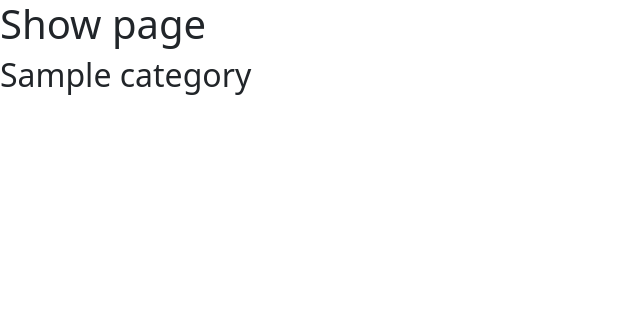
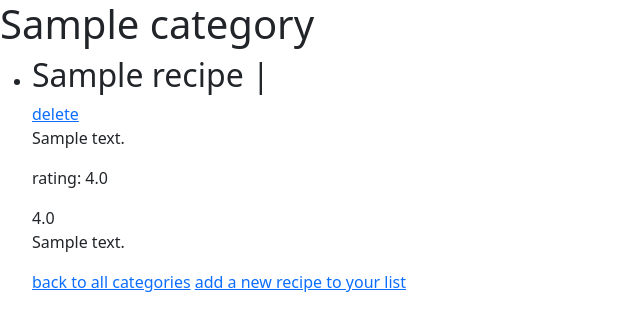
Before and after one commit to lstone123/rails-cookbook, a Rails app: page /categories/1 in a window 1280 px wide. Shown: the top 331 px of the page, without its empty margins (0-640 px from the left). Run offline with Rails 7, Linux system fonts and the light colour scheme; tables that the repository leaves empty hold one stand-in row (values such as "Sample post"); parts of the project's set-up code (start-up, migrations or seed data) failed here and were passed over; some libraries are stand-ins or nearby versions.

Commit message:
app navigable

```diff
--- /dev/null
+++ b/app/helpers/bookmarks_helper.rb
@@ -0,0 +1,2 @@
+module BookmarksHelper
+end
--- a/app/views/categories/index.html.erb
+++ b/app/views/categories/index.html.erb
@@ -1,6 +1,8 @@
 <h1>View your cookbook categories here</h1>
 <ul>
   <% @categories.each do |category| %>
-  <li><%= category.name %> <%= link_to "delete", category_path(category), data: { turbo_method: :delete, turbo_confirm: "Are you sure?"} %></li>
+  <li><%= link_to category.name.capitalize, category_path(category) %> | <%= link_to "delete", category_path(category), data: { turbo_method: :delete, turbo_confirm: "Are you sure?"} %></li>
   <% end %>
 </ul>
+
+<%= link_to "add a new category", new_category_path %>
--- a/app/views/categories/new.html.erb
+++ b/app/views/categories/new.html.erb
@@ -4,3 +4,5 @@
   <%= f.input :name %>
   <%= f.submit %>
 <% end %>
+
+<%= link_to 'back', categories_path %>
--- a/app/views/categories/show.html.erb
+++ b/app/views/categories/show.html.erb
@@ -1,2 +1,21 @@
-<h1>Show page</h1>
-<h2><%= @category.name %></h2>
+<h1><%= @category.name %></h1>
+
+<ul>
+  <% @category.bookmarks.each do |bookmark| %>
+  <li>
+    <h2><%= bookmark.recipe.name %> | </h2> <%= link_to "delete", bookmark_path(bookmark), data:
+    { turbo_method: :delete, turbo_confirm: "Are you sure?" } %>
+    <p><%= bookmark.recipe.description %></p>
+
+    <p>rating: <%= bookmark.recipe.rating %></p><%= bookmark.recipe.rating %>
+    <p><%= bookmark.comment %></p>
+  </li>
+  <% end %>
+
+  <%= link_to "back to all categories", categories_path %>
+  <%= link_to "add a new recipe to your list", new_category_bookmark_path(@category) %>
+</ul>
+
+<%# back to the index page %>
+<%# link to add a new recipe (bookmark!) %>
+<%# add a new category %>
--- a/config/routes.rb
+++ b/config/routes.rb
@@ -14,6 +14,10 @@ Rails.application.routes.draw do
   # post 'categories', to: 'categories#create'
   # delete 'categories/:id', to: 'categories#destroy'
 
-  resources :categories, except: %i[edit update]
+  # get 'categories/:category_id/bookmarks/new', to: 'bookmarks#new'
 
+  resources :categories, except: %i[edit update] do
+    resources :bookmarks, only: %i[new create show]
+  end
+  resources :bookmarks, only: [:destroy]
 end
```
Also changed, not shown: app/controllers/bookmarks_controller.rb (added, +29 -0 lines), app/views/bookmarks/new.html.erb (added, +11 -0 lines), test/controllers/bookmarks_controller_test.rb (added, +7 -0 lines).
